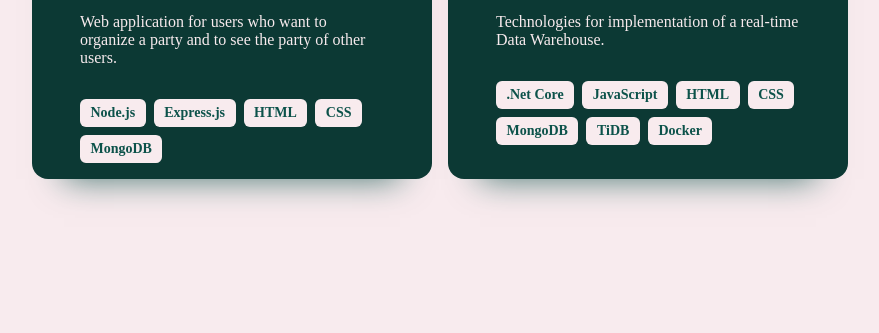
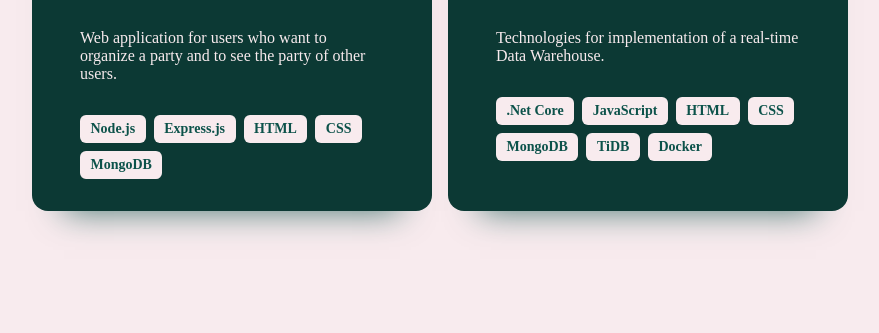
Before and after one commit to Vidosava98/WEBSITE, a plain HTML site: page index.html in a window 1280 px wide. Shown: the part 1719-2052 px from the top of the page, without its empty margins (96-975 px from the left). Drawn offline with Linux system fonts and the light colour scheme; a web font is replaced by a local one.

Commit message:
Minor UI changes.

```diff
--- a/style.css
+++ b/style.css
@@ -82,7 +82,7 @@ header {
   max-width: 19rem;
   background-color: #0c3934;
   color: var(--primary);
-  padding: 1em 3em;
+  padding: 1em 3em 2em 3em;
   display: flex;
   flex-direction: column;
   gap: 2em;
@@ -224,7 +224,6 @@ header {
 .rowItems {
   display: flex;
   flex-direction: row;
-  justify-content: space-between;
 }
 
 .fontTitle {
```
